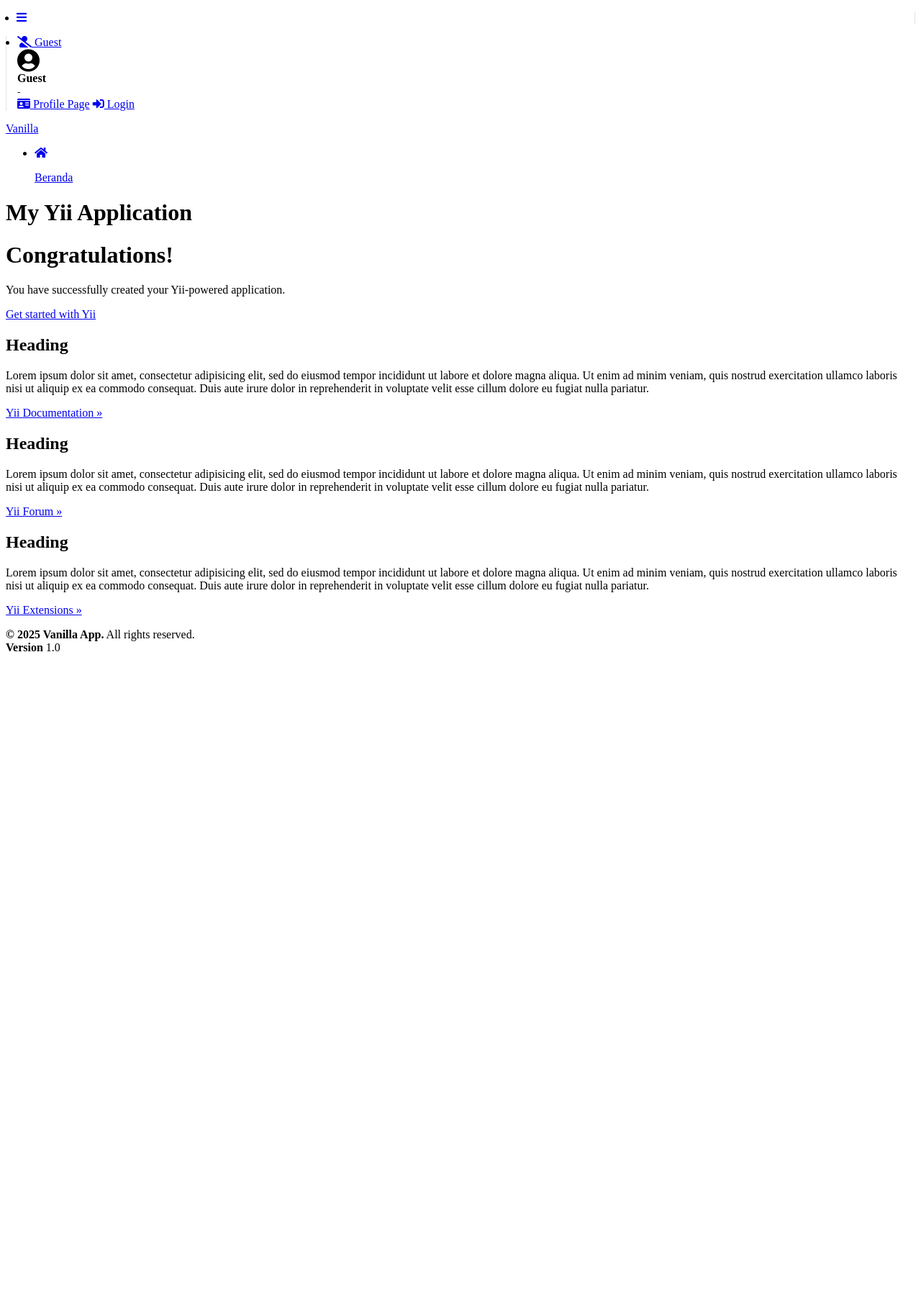
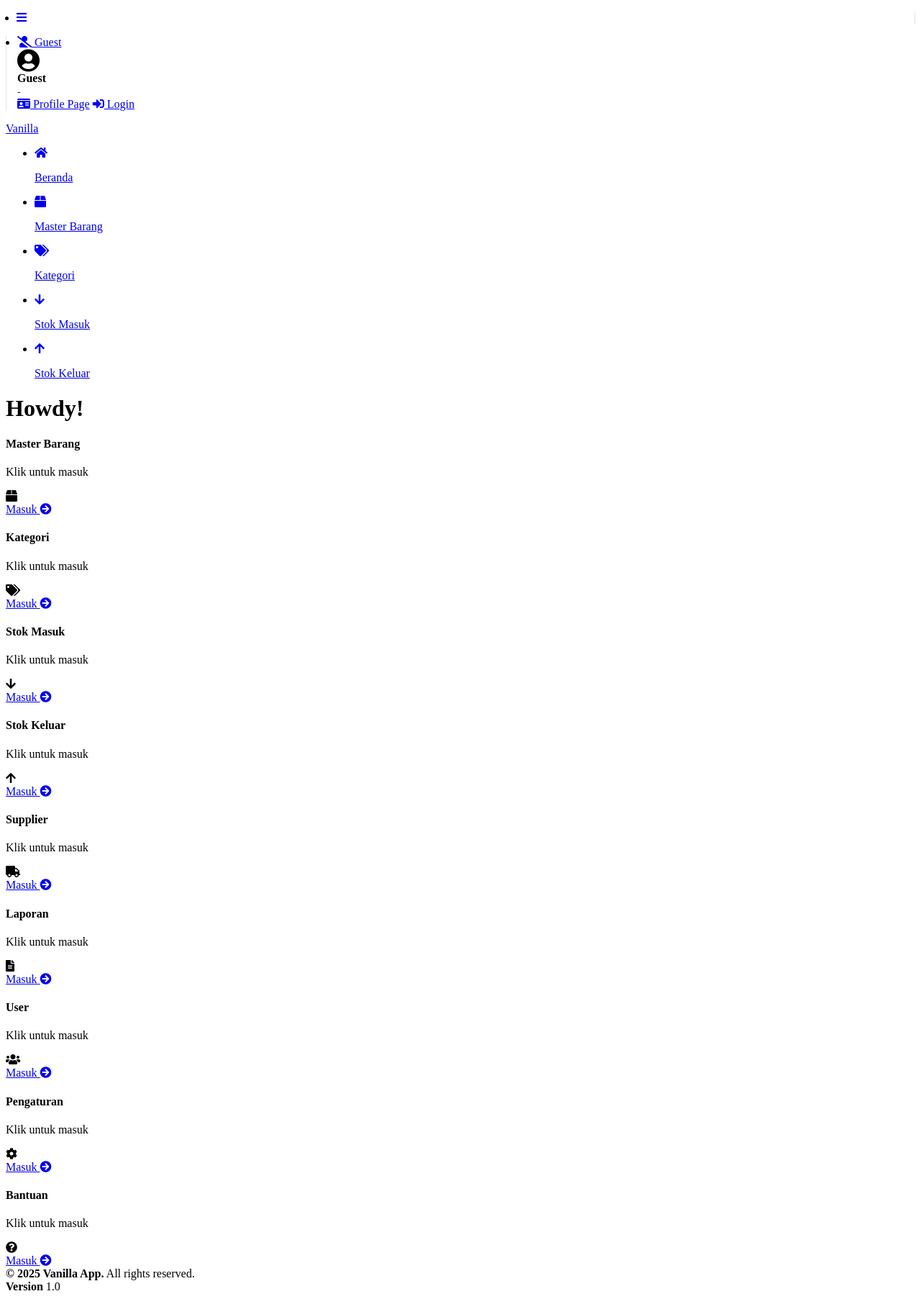
Before and after one commit to AaronSaat/vanilla, a Yii app: template views/site/index.php in a window 1280 px wide. Shown: the whole page at 72% size. Before the commit the page ends 905 px from the top, so only its background shows below. Run offline with PHP 8.4 and a stand-in for Yii, Linux system fonts and the light colour scheme; the template is opened without the code that fills it, so the values that code supplies are empty; some libraries are stand-ins or nearby versions.

Commit message:
index dan insialisasi
index home dan insialisasi inventaris toko listrik

```diff
--- a/views/layouts/left.php
+++ b/views/layouts/left.php
@@ -3,7 +3,6 @@
     <a href="#" class="brand-link text-center d-block">
         <span class="brand-text font-weight-light">Vanilla</span>
     </a>
-
 
     <!-- Sidebar -->
     <div class="sidebar">
@@ -16,6 +15,34 @@
                         <p>Beranda</p>
                     </a>
                 </li>
+
+                <li class="nav-item">
+                    <a href="<?= \yii\helpers\Url::to(['/barang/index']) ?>" class="nav-link">
+                        <i class="nav-icon fas fa-box"></i>
+                        <p>Master Barang</p>
+                    </a>
+                </li>
+
+                <li class="nav-item">
+                    <a href="<?= \yii\helpers\Url::to(['/kategori/index']) ?>" class="nav-link">
+                        <i class="nav-icon fas fa-tags"></i>
+                        <p>Kategori</p>
+                    </a>
+                </li>
+
+                <li class="nav-item">
+                    <a href="<?= \yii\helpers\Url::to(['/stok-masuk/index']) ?>" class="nav-link">
+                        <i class="nav-icon fas fa-arrow-down"></i>
+                        <p>Stok Masuk</p>
+                    </a>
+                </li>
+
+                <li class="nav-item">
+                    <a href="<?= \yii\helpers\Url::to(['/stok-keluar/index']) ?>" class="nav-link">
+                        <i class="nav-icon fas fa-arrow-up"></i>
+                        <p>Stok Keluar</p>
+                    </a>
+                </li>
             </ul>
         </nav>
         <!-- /.sidebar-menu -->
--- a/views/site/index.php
+++ b/views/site/index.php
@@ -2,52 +2,50 @@
 
 /** @var yii\web\View $this */
 
-$this->title = 'My Yii Application';
+use yii\helpers\Html;
+use yii\helpers\Url;
+
+$this->title = 'Howdy!';
 ?>
 <div class="site-index">
 
-    <div class="jumbotron text-center bg-transparent mt-5 mb-5">
-        <h1 class="display-4">Congratulations!</h1>
+    <!-- <div class="jumbotron text-center bg-transparent mt-5 mb-5">
+        <h1 class="display-4">Selamat Datang!</h1>
+        <p class="lead">Silakan pilih salah satu fitur berikut.</p>
+    </div> -->
 
-        <p class="lead">You have successfully created your Yii-powered application.</p>
+    <div class="container">
+        <div class="row">
+            <?php
+            $fitur = [
+                ['label' => 'Master Barang', 'icon' => 'fa-box', 'color' => 'info', 'url' => '#'],
+                ['label' => 'Kategori', 'icon' => 'fa-tags', 'color' => 'success', 'url' => '#'],
+                ['label' => 'Stok Masuk', 'icon' => 'fa-arrow-down', 'color' => 'warning', 'url' => '#'],
+                ['label' => 'Stok Keluar', 'icon' => 'fa-arrow-up', 'color' => 'danger', 'url' => '#'],
+                ['label' => 'Supplier', 'icon' => 'fa-truck', 'color' => 'primary', 'url' => '#'],
+                ['label' => 'Laporan', 'icon' => 'fa-file-alt', 'color' => 'secondary', 'url' => '#'],
+                ['label' => 'User', 'icon' => 'fa-users', 'color' => 'dark', 'url' => '#'],
+                ['label' => 'Pengaturan', 'icon' => 'fa-cog', 'color' => 'teal', 'url' => '#'],
+                ['label' => 'Bantuan', 'icon' => 'fa-question-circle', 'color' => 'orange', 'url' => '#'],
+            ];
 
-        <p><a class="btn btn-lg btn-success" href="https://www.yiiframework.com">Get started with Yii</a></p>
-    </div>
-
-    <div class="body-content">
-
-        <div class="row">
-            <div class="col-lg-4 mb-3">
-                <h2>Heading</h2>
-
-                <p>Lorem ipsum dolor sit amet, consectetur adipisicing elit, sed do eiusmod tempor incididunt ut labore et
-                    dolore magna aliqua. Ut enim ad minim veniam, quis nostrud exercitation ullamco laboris nisi ut aliquip
-                    ex ea commodo consequat. Duis aute irure dolor in reprehenderit in voluptate velit esse cillum dolore eu
-                    fugiat nulla pariatur.</p>
-
-                <p><a class="btn btn-outline-secondary" href="https://www.yiiframework.com/doc/">Yii Documentation &raquo;</a></p>
-            </div>
-            <div class="col-lg-4 mb-3">
-                <h2>Heading</h2>
-
-                <p>Lorem ipsum dolor sit amet, consectetur adipisicing elit, sed do eiusmod tempor incididunt ut labore et
-                    dolore magna aliqua. Ut enim ad minim veniam, quis nostrud exercitation ullamco laboris nisi ut aliquip
-                    ex ea commodo consequat. Duis aute irure dolor in reprehenderit in voluptate velit esse cillum dolore eu
-                    fugiat nulla pariatur.</p>
-
-                <p><a class="btn btn-outline-secondary" href="https://www.yiiframework.com/forum/">Yii Forum &raquo;</a></p>
-            </div>
-            <div class="col-lg-4">
-                <h2>Heading</h2>
-
-                <p>Lorem ipsum dolor sit amet, consectetur adipisicing elit, sed do eiusmod tempor incididunt ut labore et
-                    dolore magna aliqua. Ut enim ad minim veniam, quis nostrud exercitation ullamco laboris nisi ut aliquip
-                    ex ea commodo consequat. Duis aute irure dolor in reprehenderit in voluptate velit esse cillum dolore eu
-                    fugiat nulla pariatur.</p>
-
-                <p><a class="btn btn-outline-secondary" href="https://www.yiiframework.com/extensions/">Yii Extensions &raquo;</a></p>
-            </div>
+            foreach ($fitur as $item) {
+                echo '<div class="col-lg-4 col-6 mb-4">
+                        <div class="small-box bg-' . $item['color'] . '">
+                            <div class="inner">
+                                <h4>' . Html::encode($item['label']) . '</h4>
+                                <p>Klik untuk masuk</p>
+                            </div>
+                            <div class="icon">
+                                <i class="fas ' . $item['icon'] . '"></i>
+                            </div>
+                            <a href="' . Url::to($item['url']) . '" class="small-box-footer">
+                                Masuk <i class="fas fa-arrow-circle-right"></i>
+                            </a>
+                        </div>
+                    </div>';
+            }
+            ?>
         </div>
-
     </div>
 </div>
```
